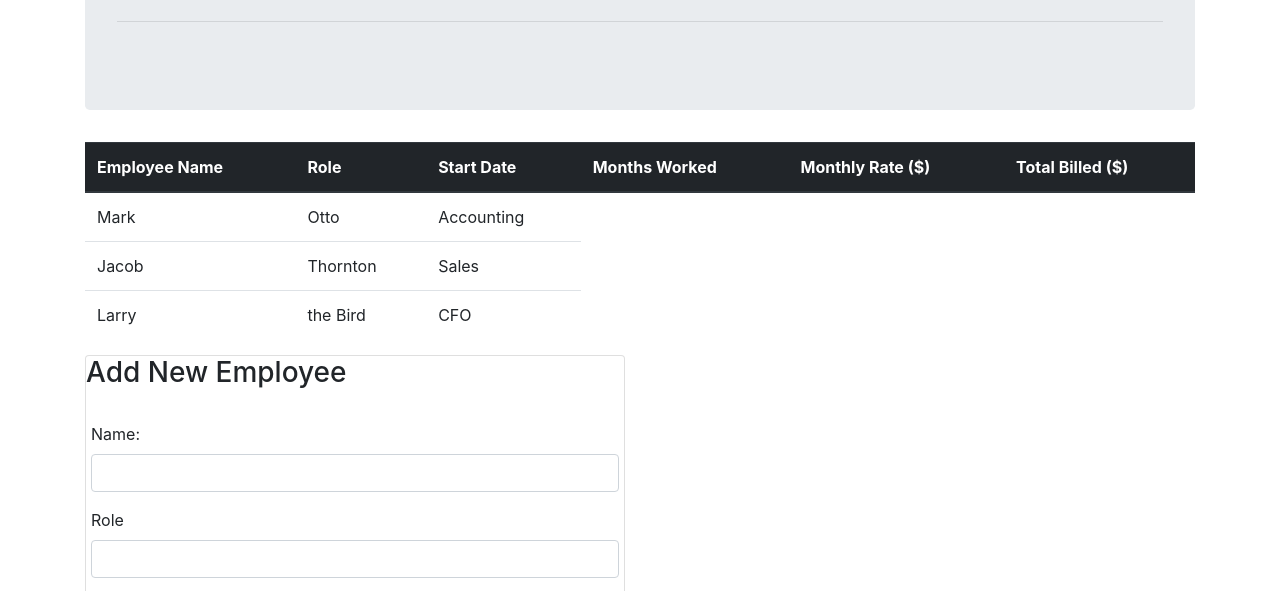
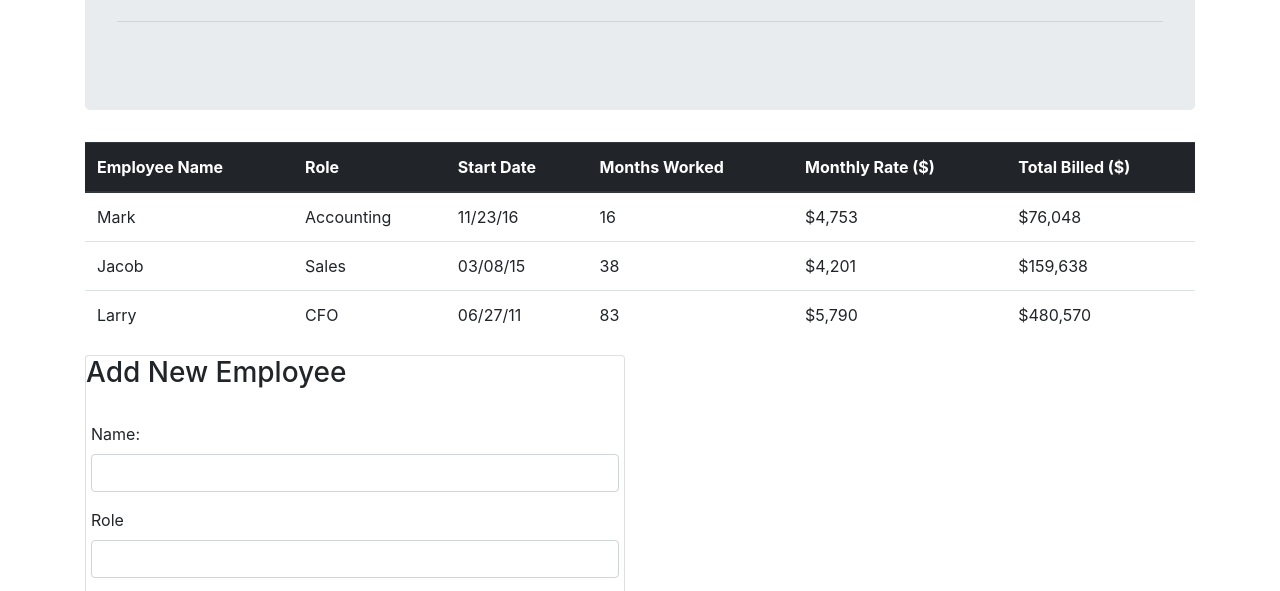
Before and after one commit to prettykatemachine/timesheet, a plain HTML site: page index.html in a window 1280 px wide. Shown: the part 172-763 px from the top of the page. Drawn offline with nearby package versions, Linux system fonts and the light colour scheme.

Commit message:
adjusting the table

```diff
--- a/index.html
+++ b/index.html
@@ -37,20 +37,29 @@
       <tbody>
         <tr>
           <td>Mark</td>
-          <td>Otto</td>
           <td>Accounting</td>
+          <td>11/23/16</td>
+          <td>16</td>
+          <td>$4,753</td>
+          <td>$76,048</td>
         </tr>
         <tr>
 
           <td>Jacob</td>
-          <td>Thornton</td>
           <td>Sales</td>
+          <td>03/08/15</td>
+          <td>38</td>
+          <td>$4,201</td>
+          <td>$159,638</td>
         </tr>
         <tr>
 
           <td>Larry</td>
-          <td>the Bird</td>
           <td>CFO</td>
+          <td>06/27/11</td>
+          <td>83</td>
+          <td>$5,790</td>
+          <td>$480,570</td>
         </tr>
       </tbody>
     </table>
```
